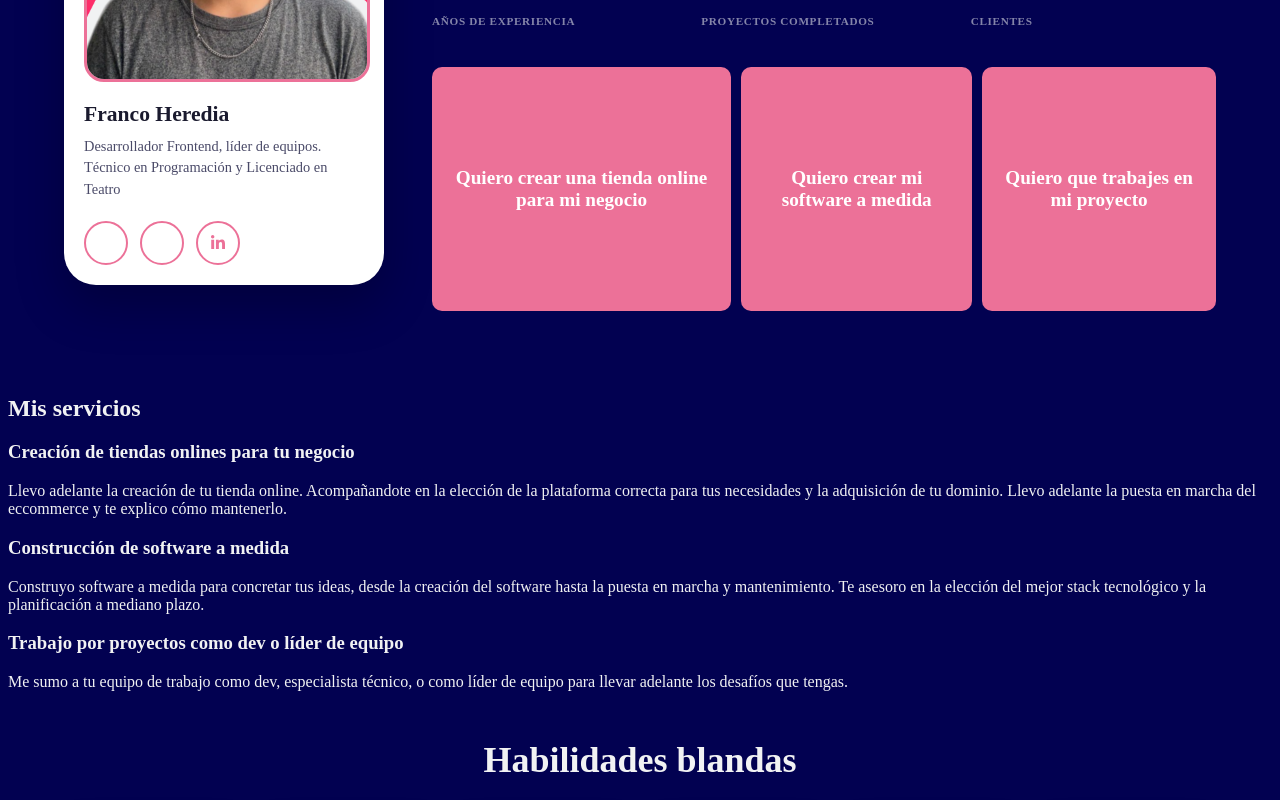
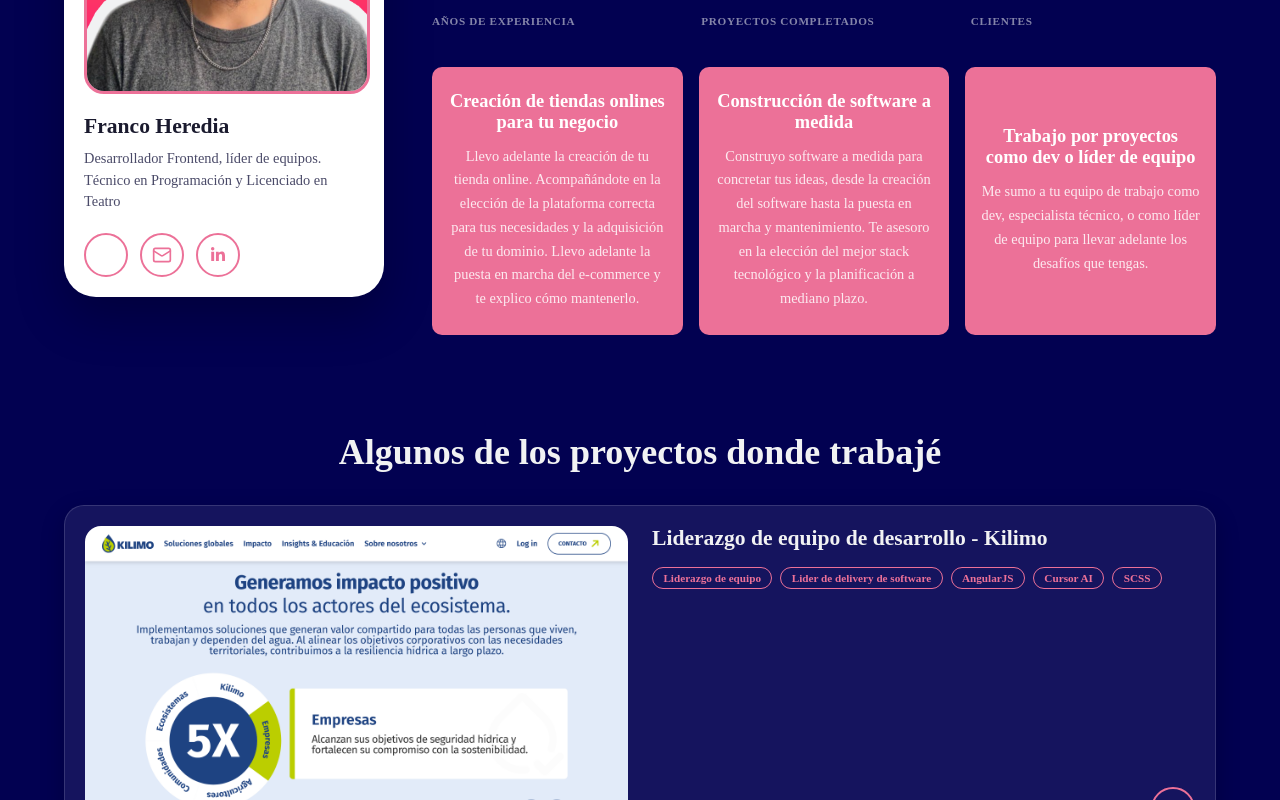
Before and after one commit to franheredia/portfolio-web, a React (Vite) app: page /#/ in a window 1280 px wide. Shown: the part 360-1160 px from the top of the page. Built offline with nearby package versions, Linux system fonts and the light colour scheme; some icons are missing.

Commit message:
edited: Home > Content

```diff
--- a/src/pages/Home.scss
+++ b/src/pages/Home.scss
@@ -181,6 +181,10 @@
     width: 100%;
     max-width: 28rem;
   }
+
+  .home-hero__cta-cards {
+    grid-template-columns: 1fr;
+  }
 }
 
 @media (max-width: 520px) {
@@ -191,18 +195,21 @@
 }
 
 .home-hero__cta-cards {
-  display: flex;
-  gap: 10px;
+  display: grid;
+  grid-template-columns: repeat(3, minmax(0, 1fr));
+  gap: 1rem;
+  width: 100%;
 }
 
 .home-hero__cta {
+  display: flex;
+  flex-direction: column;
+  justify-content: center;
+  flex: 1;
   background-color: $color-accent;
   border-radius: $radius-sm;
-  padding: 100px 20px;
+  padding: 1.5rem 1rem;
   color: #fff;
-  font-size: 1.2rem;
-  font-weight: 600;
-  text-decoration: none;
   text-align: center;
   cursor: pointer;
   transition: background-color 0.3s ease;
@@ -210,6 +217,20 @@
   &:hover {
     background-color: $color-accent-strong;
   }
+}
+
+.home-hero__cta-title {
+  margin: 0 0 0.75rem;
+  font-size: 1.15rem;
+  font-weight: 700;
+  color: #fff;
+}
+
+.home-hero__cta-description {
+  margin: 0;
+  font-size: 0.9rem;
+  line-height: 1.65;
+  color: rgb(255 255 255 / 85%);
 }
 
 .home-skills {
@@ -228,7 +249,7 @@
 
 .home-skills__grid {
   display: grid;
-  grid-template-columns: repeat(6, minmax(0, 1fr));
+  grid-template-columns: repeat(8, minmax(0, 1fr));
   gap: 1rem;
   margin: 0;
   padding: 0;
@@ -260,13 +281,13 @@
 
 @media (max-width: 900px) {
   .home-skills__grid {
-    grid-template-columns: repeat(3, minmax(0, 1fr));
+    grid-template-columns: repeat(6, minmax(0, 1fr));
   }
 }
 
 @media (max-width: 520px) {
   .home-skills__grid {
-    grid-template-columns: repeat(2, minmax(0, 1fr));
+    grid-template-columns: repeat(4, minmax(0, 1fr));
   }
 }
 
@@ -364,7 +385,6 @@
 }
 
 .home-projects__description {
-  margin: 0;
   font-size: 0.95rem;
   line-height: 1.6;
   color: $color-text-muted;
--- a/src/pages/Home.tsx
+++ b/src/pages/Home.tsx
@@ -3,6 +3,8 @@ import {
   SiAngular,
   SiBootstrap,
   SiChakraui,
+  SiClickup,
+  SiCursor,
   SiDjango,
   SiGit,
   SiHtml5,
@@ -10,31 +12,32 @@ import {
   SiJavascript,
   SiJira,
   SiJquery,
-  SiCursor,
   SiPython,
   SiReact,
   SiSass,
+  SiSupabase,
   SiSvelte,
   SiTailwindcss,
   SiTypescript,
-  SiClickup,
-  SiX,
+  SiWordpress,
+  SiWhatsapp,
 } from "@icons-pack/react-simple-icons";
 import linkedInSvg from "@/assets/linkedIn.svg?raw";
 import "./Home.scss";
 import { useNavigate } from "react-router-dom";
 import {
+  ArrowBigUpDash,
+  ArrowRight,
   BookOpenCheck,
-  NotebookPen,
-  MessageCircleCheck,
-  ArrowBigUpDash,
+  BrainCog,
   FastForward,
   HeartHandshake,
-  BrainCog,
+  Mail,
+  MessageCircleCheck,
+  NotebookPen,
+  RefreshCcwDot,
   Smile,
-  RefreshCcwDot,
   UsersRound,
-  ArrowRight,
 } from "lucide-react";
 
 const projectBase = `${import.meta.env.BASE_URL}projects/`;
@@ -57,7 +60,7 @@ const FEATURED_PROJECTS: Project[] = [
       "Lider de delivery de software",
       "AngularJS",
       "Cursor AI",
-      "SCSS"
+      "SCSS",
     ],
     imageSrc: `${projectBase}kilimo.png`,
     href: "#",
@@ -119,11 +122,32 @@ const STATS = [
   { value: 15, label: "Clientes" },
 ] as const;
 
-type SocialIconId = "instagram" | "x" | "linkedin";
+const HERO_CTA_ITEMS = [
+  {
+    title: "Creación de tiendas onlines para tu negocio",
+    description:
+      "Llevo adelante la creación de tu tienda online. Acompañándote en la elección de la plataforma correcta para tus necesidades y la adquisición de tu dominio. Llevo adelante la puesta en marcha del e-commerce y te explico cómo mantenerlo.",
+    link: "/contact",
+  },
+  {
+    title: "Construcción de software a medida",
+    description:
+      "Construyo software a medida para concretar tus ideas, desde la creación del software hasta la puesta en marcha y mantenimiento. Te asesoro en la elección del mejor stack tecnológico y la planificación a mediano plazo.",
+    link: "/contact",
+  },
+  {
+    title: "Trabajo por proyectos como dev o líder de equipo",
+    description:
+      "Me sumo a tu equipo de trabajo como dev, especialista técnico, o como líder de equipo para llevar adelante los desafíos que tengas.",
+    link: "/contact",
+  },
+] as const;
+
+type SocialIconId = "mail" | "linkedin" | "whatsapp";
 
 const SOCIAL_ICON_MAP = {
-  instagram: SiInstagram,
-  x: SiX,
+  mail: Mail,
+  whatsapp: SiWhatsapp,
 } as const;
 
 const SOCIAL_LINKS: {
@@ -131,19 +155,19 @@ const SOCIAL_LINKS: {
   label: string;
   icon: SocialIconId;
 }[] = [
-  { href: "#", label: "X", icon: "x" },
-  { href: "#", label: "Instagram", icon: "instagram" },
+  { href: "#", label: "Whatsapp", icon: "whatsapp" },
+  { href: "#", label: "Email", icon: "mail" },
   { href: "#", label: "LinkedIn", icon: "linkedin" },
 ];
 
 const SOFT_SKILLS: { name: string; Icon: typeof SiReact }[] = [
+  { name: "Autodidacta", Icon: ArrowBigUpDash },
+  { name: "Carisma", Icon: Smile },
   { name: "Conocimientos pedagogicos", Icon: BookOpenCheck },
+  { name: "Excelente comunicación", Icon: MessageCircleCheck },
   { name: "Gestión de equipos", Icon: NotebookPen },
-  { name: "Excelente comunicación", Icon: MessageCircleCheck },
-  { name: "Autodidacta", Icon: ArrowBigUpDash },
+  { name: "Liderazgo", Icon: UsersRound },
   { name: "Rápida solución de problemas", Icon: FastForward },
-  { name: "Carisma", Icon: Smile },
-  { name: "Liderazgo", Icon: UsersRound },
   { name: "Trabajo en equipo", Icon: HeartHandshake },
 ];
 const TECHNICAL_SKILLS: { name: string; Icon: typeof SiReact }[] = [
@@ -165,10 +189,12 @@ const TECHNICAL_SKILLS: { name: string; Icon: typeof SiReact }[] = [
   { name: "ReactJs", Icon: SiReact },
   { name: "Scrum", Icon: RefreshCcwDot },
   { name: "SCSS", Icon: SiSass },
+  { name: "Supabase", Icon: SiSupabase },
   { name: "Svelte", Icon: SiSvelte },
   { name: "SvelteKit", Icon: SiSvelte },
   { name: "Tailwind", Icon: SiTailwindcss },
   { name: "Typescript", Icon: SiTypescript },
+  { name: "Wordpress", Icon: SiWordpress },
 ];
 
 function LinkedInIcon() {
@@ -276,11 +302,32 @@ function HeroStats() {
   );
 }
 
-function HeroCTA({ wording, link }: { wording: string; link: string }) {
+function HeroCTA({
+  title,
+  description,
+  link,
+}: {
+  title: string;
+  description: string;
+  link: string;
+}) {
   const navigate = useNavigate();
+  const go = () => navigate(link);
   return (
-    <div onClick={() => navigate(link)} className="home-hero__cta">
-      {wording}
+    <div
+      role="button"
+      tabIndex={0}
+      className="home-hero__cta"
+      onClick={go}
+      onKeyDown={(e) => {
+        if (e.key === "Enter" || e.key === " ") {
+          e.preventDefault();
+          go();
+        }
+      }}
+    >
+      <h3 className="home-hero__cta-title">{title}</h3>
+      <p className="home-hero__cta-description">{description}</p>
     </div>
   );
 }
@@ -399,67 +446,17 @@ function Home() {
             <HeroHeadline />
             <HeroStats />
             <div className="home-hero__cta-cards">
-              <HeroCTA
-                wording="Quiero crear una tienda online para mi negocio"
-                link="/contact"
-              />
-              <HeroCTA
-                wording="Quiero crear mi software a medida"
-                link="/contact"
-              />
-              <HeroCTA
-                wording="Quiero que trabajes en mi proyecto"
-                link="/contact"
-              />
+              {HERO_CTA_ITEMS.map(({ title, description, link }) => (
+                <HeroCTA
+                  key={title}
+                  title={title}
+                  description={description}
+                  link={link}
+                />
+              ))}
             </div>
           </div>
         </div>
-      </section>
-      <section className="home-services">
-        <h2>Mis servicios</h2>
-        <h3 className="home-services__subtitle">
-          Creación de tiendas onlines para tu negocio
-        </h3>
-        <p className="home-services__description">
-          Llevo adelante la creación de tu tienda online. Acompañandote en la
-          elección de la plataforma correcta para tus necesidades y la
-          adquisición de tu dominio. Llevo adelante la puesta en marcha del
-          eccommerce y te explico cómo mantenerlo.
-        </p>
-        <h3 className="home-services__subtitle">
-          Construcción de software a medida
-        </h3>
-        <p className="home-services__description">
-          Construyo software a medida para concretar tus ideas, desde la
-          creación del software hasta la puesta en marcha y mantenimiento. Te
-          asesoro en la elección del mejor stack tecnológico y la planificación
-          a mediano plazo.
-        </p>
-        <h3 className="home-services__subtitle">
-          Trabajo por proyectos como dev o líder de equipo
-        </h3>
-        <p className="home-services__description">
-          Me sumo a tu equipo de trabajo como dev, especialista técnico, o como
-          líder de equipo para llevar adelante los desafíos que tengas.
-        </p>
-      </section>
-      <section className="home-skills" aria-labelledby="home-skills-title">
-        <h2 id="home-skills-title" className="home-skills__title">
-          Habilidades blandas
-        </h2>
-        <ul className="home-skills__grid">
-          {SOFT_SKILLS.map(({ name, Icon }) => (
-            <SkillCard key={name} name={name} Icon={Icon} />
-          ))}
-        </ul>
-        <h2 id="home-skills-title" className="home-skills__title">
-          Habilidades técnicas
-        </h2>
-        <ul className="home-skills__grid">
-          {TECHNICAL_SKILLS.map(({ name, Icon }) => (
-            <SkillCard key={name} name={name} Icon={Icon} />
-          ))}
-        </ul>
       </section>
       <section className="home-projects" aria-labelledby="home-projects-title">
         <h2 id="home-projects-title" className="home-projects__title">
@@ -485,6 +482,24 @@ function Home() {
           />
         </div>
       </section>
+      <section className="home-skills" aria-labelledby="home-skills-title">
+        <h2 id="home-skills-title" className="home-skills__title">
+          Habilidades blandas
+        </h2>
+        <ul className="home-skills__grid">
+          {SOFT_SKILLS.map(({ name, Icon }) => (
+            <SkillCard key={name} name={name} Icon={Icon} />
+          ))}
+        </ul>
+        <h2 id="home-skills-title" className="home-skills__title">
+          Habilidades técnicas
+        </h2>
+        <ul className="home-skills__grid">
+          {TECHNICAL_SKILLS.map(({ name, Icon }) => (
+            <SkillCard key={name} name={name} Icon={Icon} />
+          ))}
+        </ul>
+      </section>
     </>
   );
 }
```
